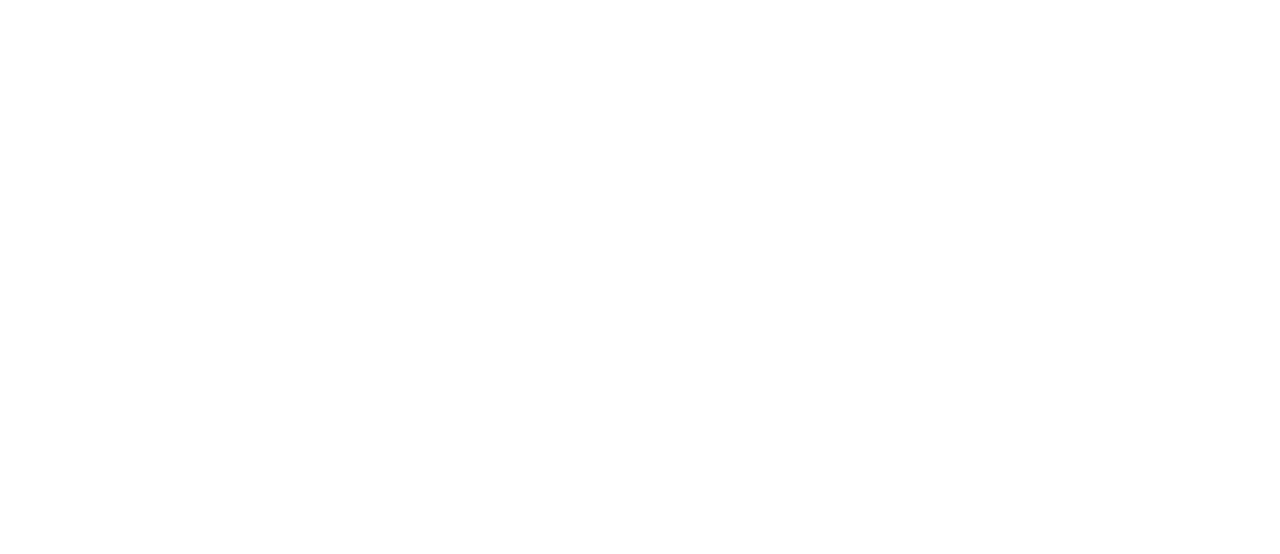
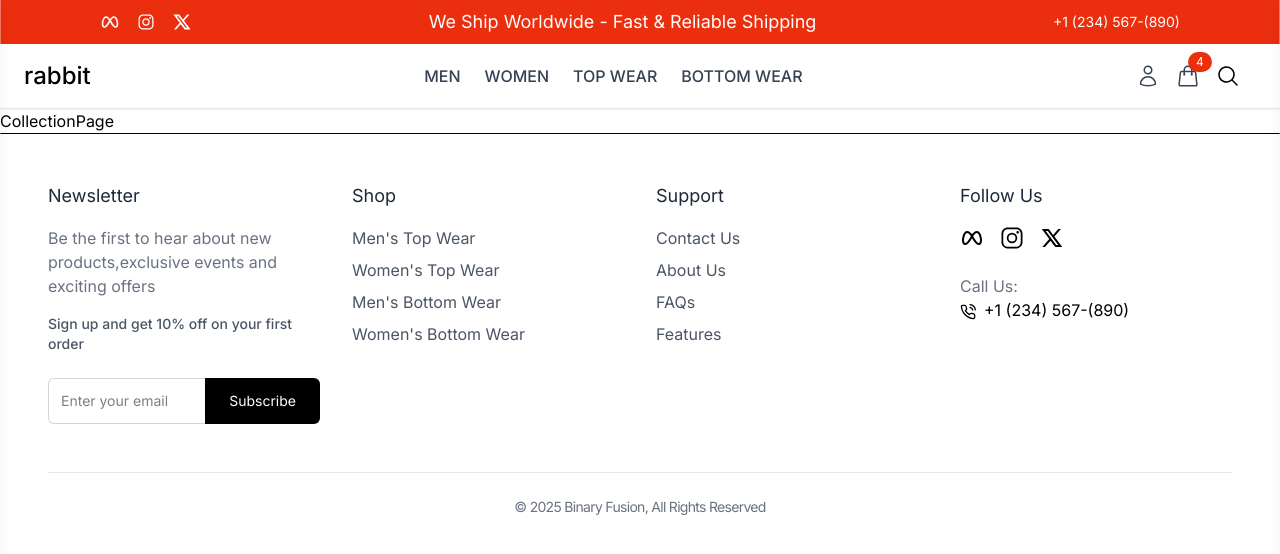
Before and after one commit to ipakrashi/rabbit, a React (Vite) app in the folder frontend/: page /collections/all in a window 1280 px wide. Before the commit this address had no page. Shown: the top 554 px of the page. Built offline with nearby package versions, Linux system fonts and the light colour scheme; the HTML template or start-up script is replaced by a standard one.

Commit message:
03:50:30

```diff
--- a/frontend/src/App.jsx
+++ b/frontend/src/App.jsx
@@ -5,6 +5,7 @@
 import Login from './pages/Login'
 import Register from './pages/Register'
 import Profile from './pages/Profile'
+import CollectionPage from './pages/CollectionPage'
 
 const App = () => {
     return (
@@ -17,6 +18,10 @@
                     <Route path='login' element={<Login />} />
                     <Route path='register' element={<Register />} />
                     <Route path='profile' element={<Profile />} />
+                    <Route
+                        path='collections/:collection'
+                        element={<CollectionPage />}
+                    />
                 </Route>
                 <Route>{/* Admin Layout */}</Route>
             </Routes>
--- a/frontend/src/components/common/Navbar.jsx
+++ b/frontend/src/components/common/Navbar.jsx
@@ -33,7 +33,7 @@
                 {/* Center - Navigation Links */}
                 <div className='hidden md:flex space-x-6'>
                     <Link
-                        to='#'
+                        to='/collections/all'
                         className='text-gray-700 hover:text-black tex-sm font-medium uppercase'
                     >
                         Men
--- /dev/null
+++ b/frontend/src/pages/CollectionPage.jsx
@@ -0,0 +1,4 @@
+const CollectionPage = () => {
+    return <div>CollectionPage</div>
+}
+export default CollectionPage
```
